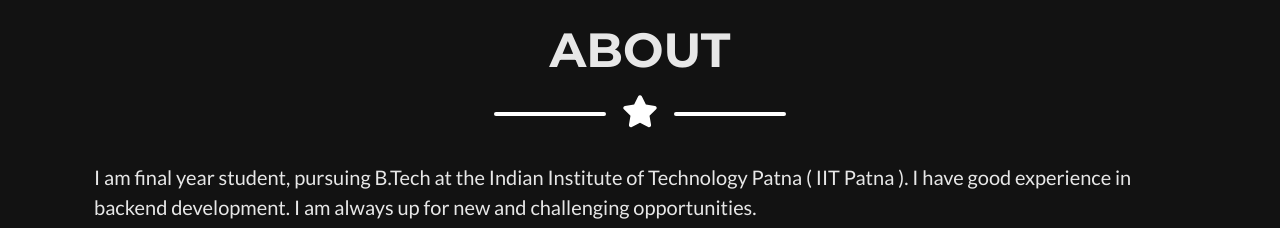
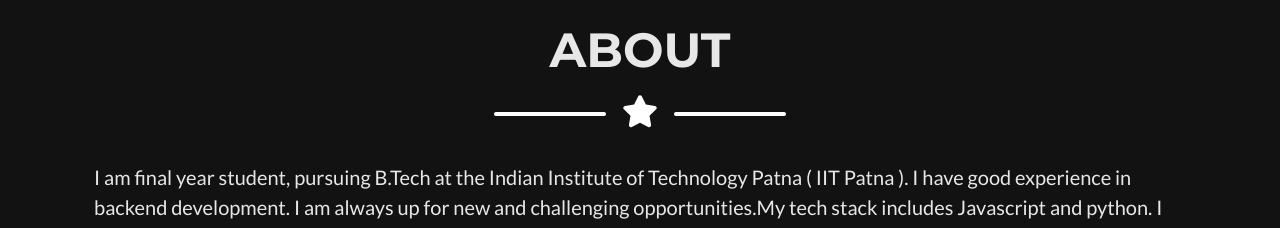
Before and after one commit to TAbhay/TAbhay.github.io, a plain HTML site: page index.html in a window 1280 px wide. Shown: the part 714-942 px from the top of the page. Drawn offline with nearby package versions, Linux system fonts and the light colour scheme.

Commit message:
Update index.html

```diff
--- a/index.html
+++ b/index.html
@@ -86,7 +86,7 @@
                 </div>
                 <!-- About Section Content-->
                 <div class="row justify-content-center">
-                    <div class="col-lg-12 "><p class="lead">I am final year student, pursuing B.Tech at the Indian Institute of Technology Patna ( IIT Patna ). I have good experience in backend development. I am always up for new and challenging opportunities.</p></div>
+                    <div class="col-lg-12 "><p class="lead">I am final year student, pursuing B.Tech at the Indian Institute of Technology Patna ( IIT Patna ). I have good experience in backend development. I am always up for new and challenging opportunities.My tech stack includes Javascript and python. I prefer NodeJS for server side and scripting and Javascript for the frontend. I use Express framework for the server side development and React for the frontend development.I also have good knowledge about Python. </p></div>
                 </div>
             </div>
         </section>
```
